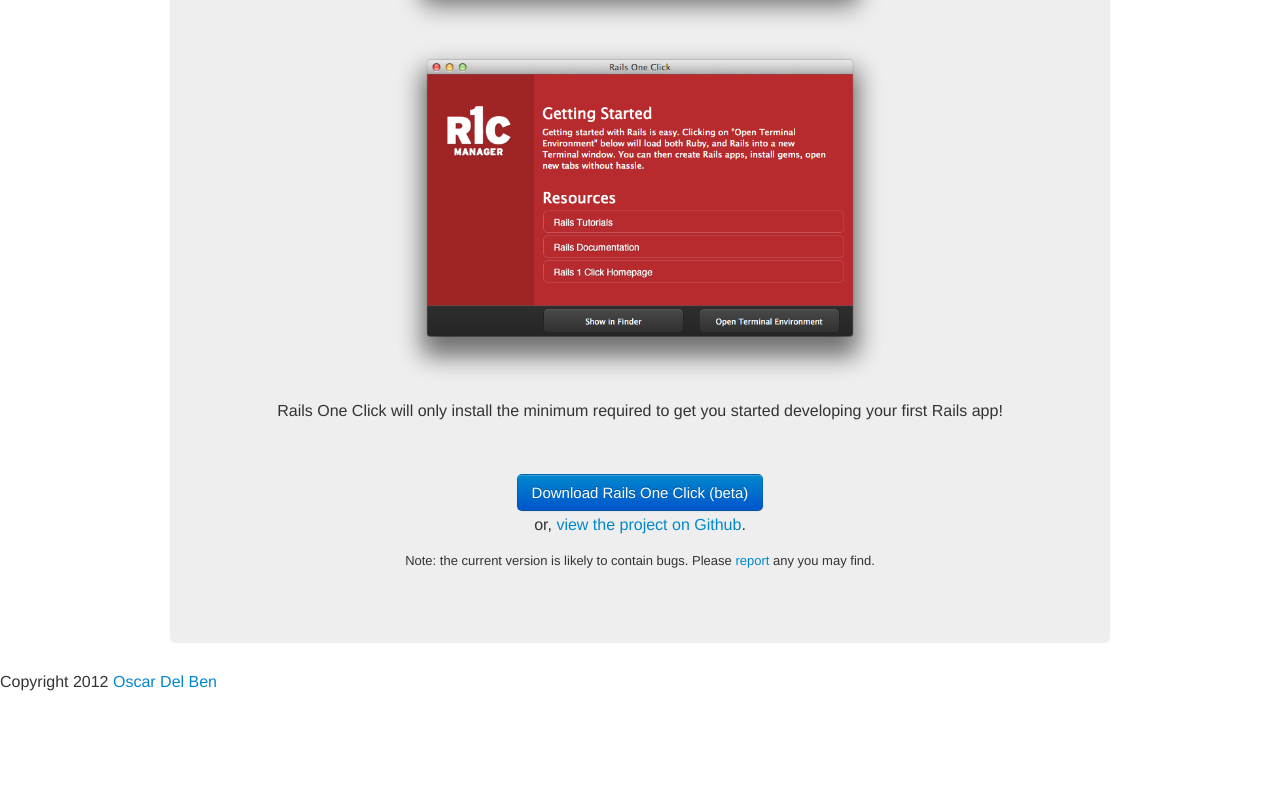
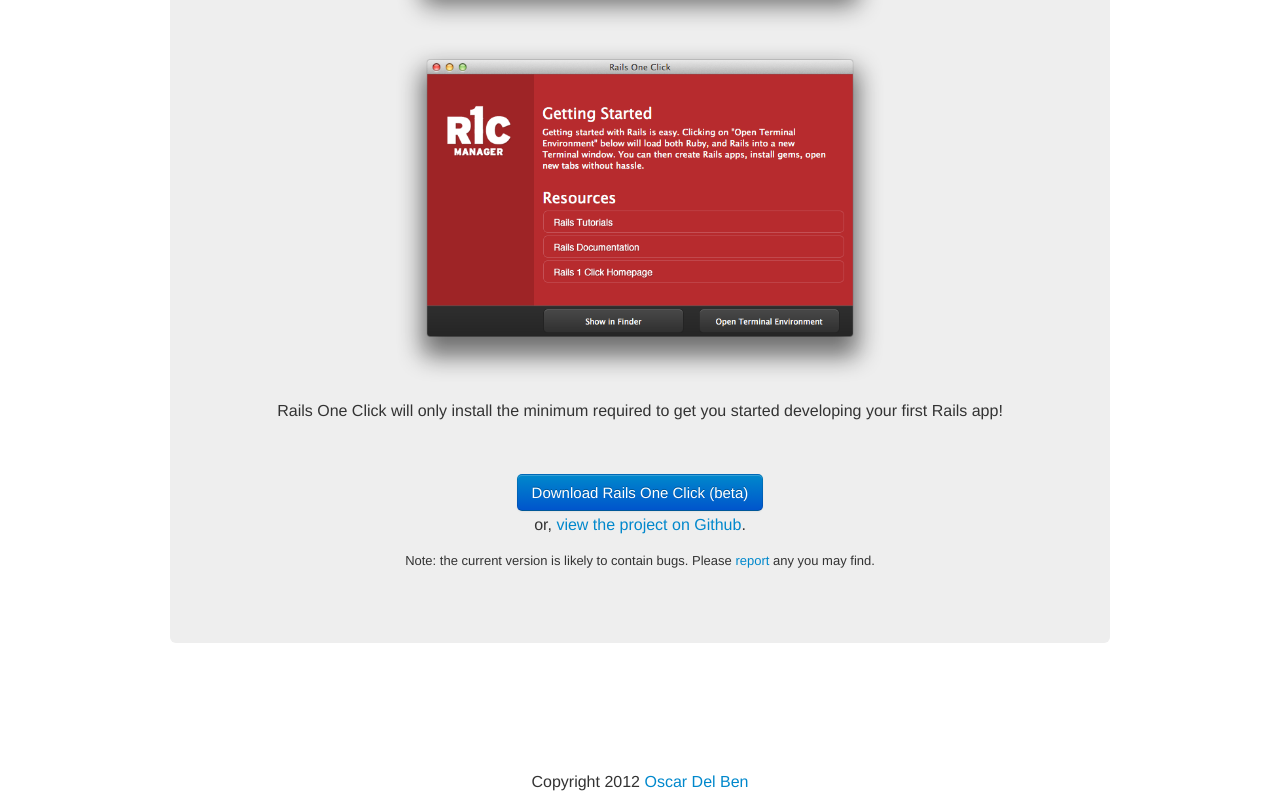
Before and after one commit to oscardelben/Rails-One-Click-Website, a plain HTML site: page index.html in a window 1280 px wide. Shown: the part 597-1397 px from the top of the page. Before the commit the page ends 1297 px from the top, so only its background shows below. Drawn offline with Linux system fonts and the light colour scheme.

Commit message:
Update website

```diff
--- a/css/main.css
+++ b/css/main.css
@@ -22,3 +22,9 @@
   font-size:13px !important;
   text-align:center;
 }
+
+.footer {
+  text-align:center;
+  font-size: 12px;
+  margin-top:100px;
+}
```
Also changed, not shown: img/console.png (deleted).
